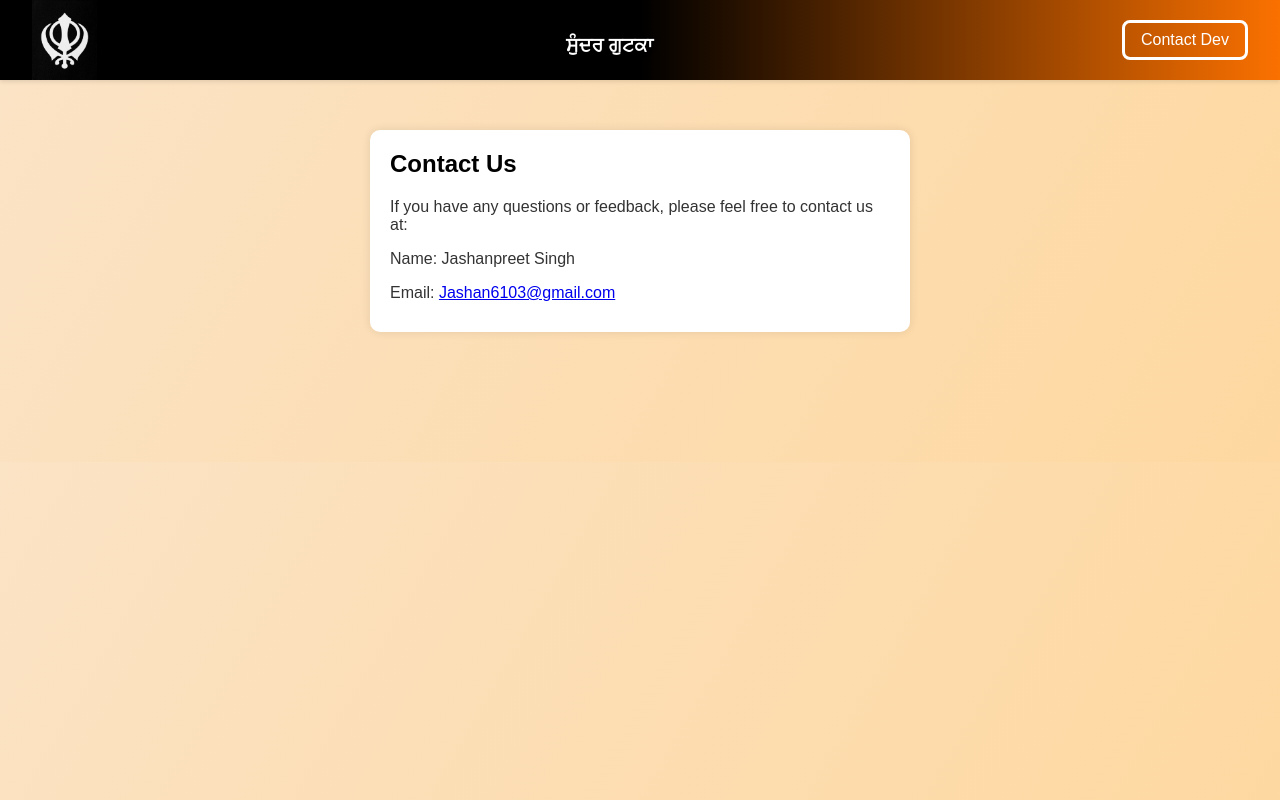
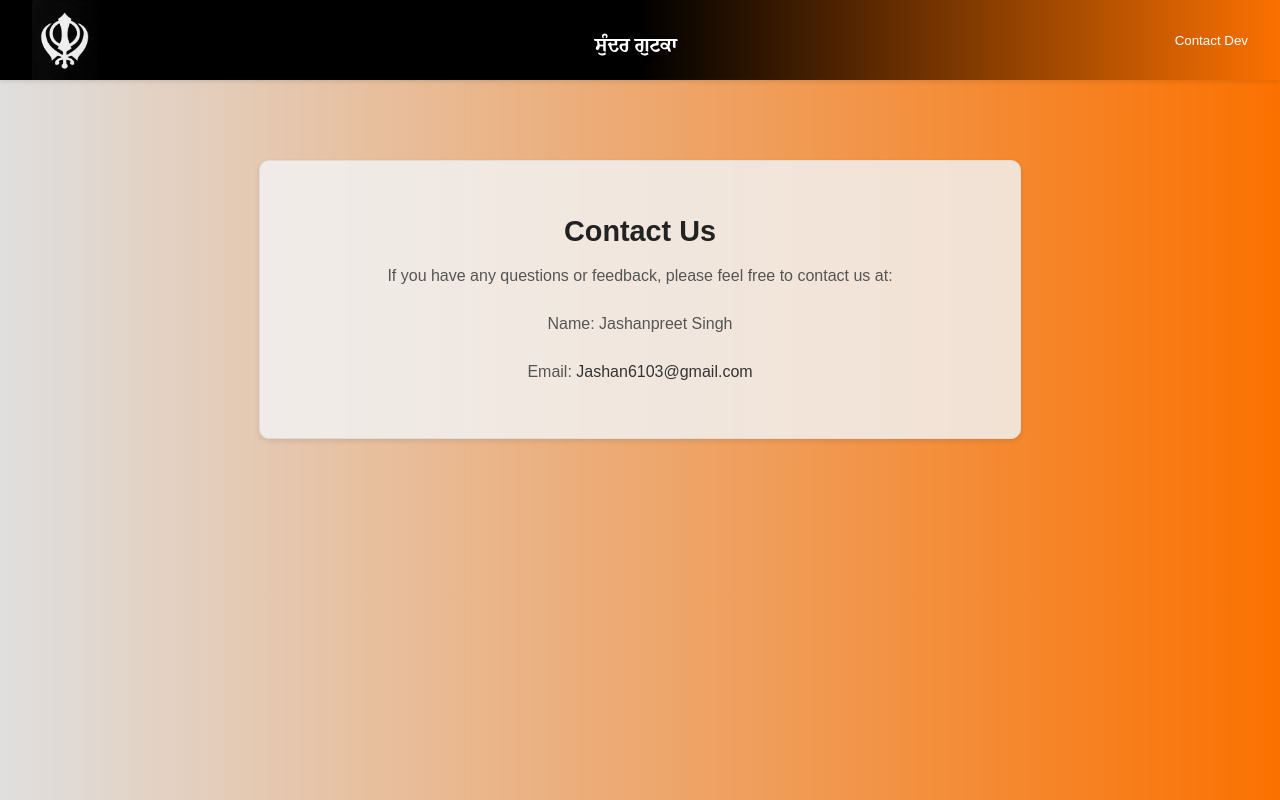
Before and after one commit to el-jsn/Sundar-Gutka, a plain HTML site: page contact.html in a window 1280 px wide. Drawn offline with Linux system fonts and the light colour scheme.

Commit message:
UI update

```diff
--- a/css/contact.css
+++ b/css/contact.css
@@ -1,35 +1,56 @@
-body {
-    font-family: Arial, sans-serif;
-    background-color: #f4f4f4;
-    margin: 0;
-    padding: 0;
-}
+/* contact.css */
 
 .container {
-    max-width: 500px;
-    margin: 50px auto;
-    padding: 20px;
-    background-color: #fff;
+    /* Position and size */
+    position: relative;
+    margin: 5rem auto;
+    width: 80%;
+    max-width: 700px;  /* Adjust as needed */
+
+    /* Background and border */
+    background: rgba(242, 242, 242, 0.847); /* Subtle background */
+    border: 1px solid #ddd;
     border-radius: 10px;
-    box-shadow: 0px 0px 10px rgba(0, 0, 0, 0.1);
-}
-h2 {
-    margin-top: 0;
-}
+    box-shadow: 0 2px 5px rgba(0, 0, 0, 0.1);
 
-p {
-    margin-bottom: 10px;
-    font-size: 16px;
-    color: #333;
-}
+    /* Padding and text styling */
+    padding: 30px;
+    text-align: center;  /* Optional, depending on design */
+    font-family: sans-serif;  /* Adjust font if needed */
+  }
 
-.contact-info {
-    padding: 20px;
-    background-color: #f9f9f9;
-    border-bottom-left-radius: 10px;
-    border-bottom-right-radius: 10px;
-}
+  .container h2 {
+    font-size: 1.8rem;
+    font-weight: bold;
+    margin-bottom: 1rem;
+    color: #222; /* Consistent dark color */
+  }
 
-.contact-info p {
-    margin-bottom: 10px;
-}
+  .container p {
+    font-size: 1rem;
+    line-height: 1.5;
+    color: #555; /* Subdued text color */
+    margin-bottom: 1.5rem;
+  }
+
+  .container a {
+    color: #333;  /* Consistent link color */
+    text-decoration: none;
+    transition: color 0.2s ease;
+  }
+
+  .container a:hover {
+    color: #007bff; /* Blue highlight on hover */
+  }
+
+  /* Responsive adjustments (optional) */
+
+  @media (max-width: 768px) {
+    .container {
+      width: 90%;  /* Adapt width for smaller screens */
+    }
+  }
+
+  @media (max-width: 480px) {
+    /* Additional adjustments for smaller screens, if needed */
+  }
--- a/css/global.css
+++ b/css/global.css
@@ -1,10 +1,11 @@
-/* global.css */
+@import url('https://fonts.googleapis.com/css2?family=Noto+Serif+Gurmukhi&display=swap');
+
 
 body {
     padding: 0;
     margin: 0;
     font-family: 'Poppins', sans-serif;
-    background-image: linear-gradient(120deg, #fbe3c5 0%, #fed8a0 100%);
+    background-image: linear-gradient(90deg, #d0d0d0ac 0%, #fb7100 100%);
     background-size: cover;
     background-position: 0 5rem;
 }
@@ -27,19 +28,9 @@ header img {
 header h1 a {
     color: white;
     text-decoration: none;
+    font-family: 'Noto Serif Gurmukhi', serif;
     font-size: 1.2rem;
     text-shadow: 2px 2px 4px rgba(0, 0, 0, 0.2);
-}
-
-header button {
-    background-color: transparent;
-    color: white;
-    font-size: 1rem;
-    cursor: pointer;
-    border: 0.2rem solid white;
-    padding: 0.5rem 1rem;
-    border-radius: 0.5rem;
-    transition: background-color 0.3s, color 0.3s;
 }
 
 header button a {
@@ -47,10 +38,17 @@ header button a {
     color: white;
 }
 
-header button:hover {
-    background-color: white;
-}
+header button {
+    border: none;
+    background-color: transparent;
+    padding: 0;
+    color: white;
+    transition: color 0.3s;
+  }
 
+  header button:hover {
+    color: #00416A; /* Lighter blue */
+  }
 header button:hover > a {
     text-decoration: none;
     color: #00416A;
@@ -61,7 +59,21 @@ main {
     display: flex;
     flex-direction: column;
     justify-content: top;
+    padding: 3rem;
 }
+
+h1 {
+    font-size: 2rem;
+  }
+
+  h2 {
+    font-size: 1.5rem;
+  }
+
+  h3 {
+    font-size: 1.2rem;
+    margin-top: 0.5rem;
+  }
 
 .list {
     display: grid;
@@ -75,12 +87,13 @@ main {
     justify-content: center;
     align-items: center;
     margin-bottom: 1rem;
-
 }
 
 .tile img {
     width: auto;
     height: 15rem;
+    border-radius: 10px;
+    box-shadow: 0 25px 20px rgba(0, 0, 0, 0.651);
     border-radius: 10px;
 }
 
@@ -93,10 +106,11 @@ main {
     text-decoration: none;
     transition: color 0.3s;
     font-size: 1.2rem;
+    font-family: 'Noto Serif Gurmukhi', serif;
 }
 
 .tile p a:hover {
-    color: #0400fb;
+    color: #cbcafd;
 }
 
 .list p a{
--- a/css/gutka-web.css
+++ b/css/gutka-web.css
@@ -7,6 +7,7 @@ main{
 }
 
 h2{
+    font-family: 'Noto Serif Gurmukhi', serif;
     font-size: 2.2rem;
     text-align: center;
     background-image: linear-gradient(#FF9933,#000080);
@@ -17,6 +18,7 @@ h2{
 }
 
 p{
+    font-family: 'Noto Serif Gurmukhi', serif;
     font-size: 2.2rem;
     text-align: center;
     margin-bottom: 30px;
```
Also changed, not shown: index.html (+1 -2 lines), JavaScript/script.js (line endings or trailing spaces), img/Amritsar-live.jpeg (deleted), img/Amritsar-live.jpg (added), img/background.jpeg (added).
